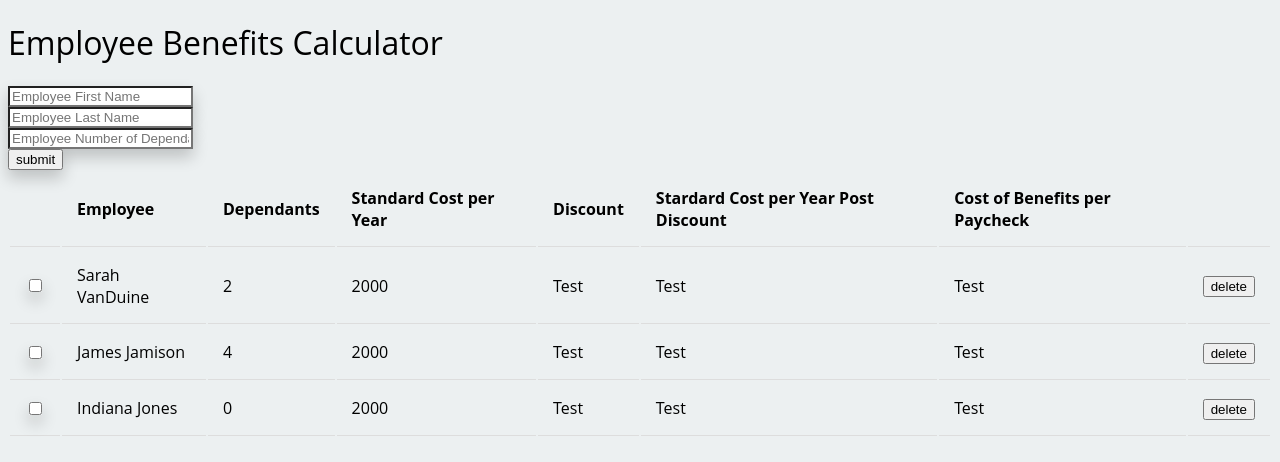
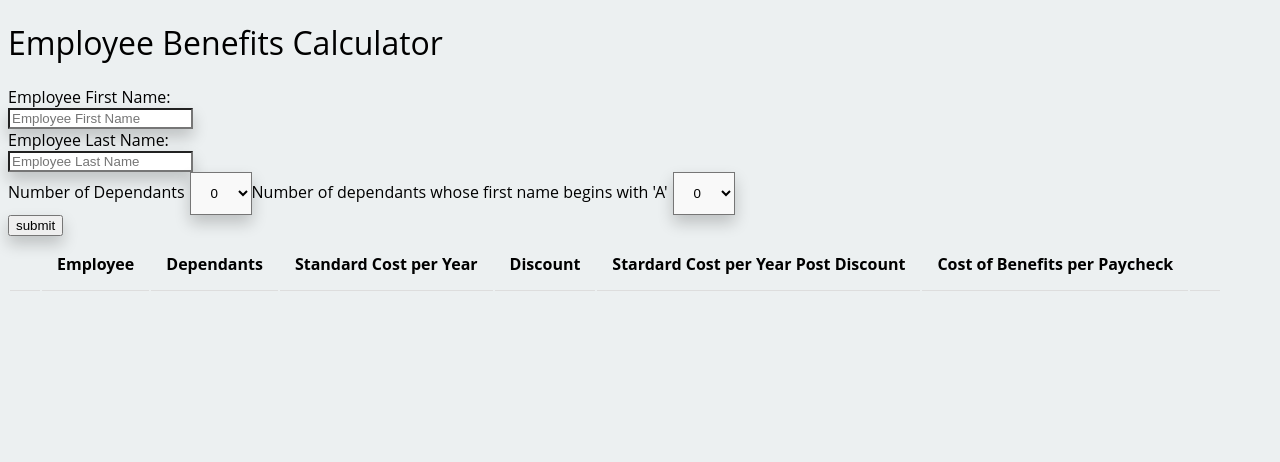
Before and after one commit to s3vanduine/ReactApplication, a React (Create React App) app: page / in a window 1280 px wide. Shown: the top 462 px of the page. Built offline with nearby package versions, Linux system fonts and the light colour scheme; the HTML template or start-up script is replaced by a standard one.

Commit message:
Working basic version

```diff
--- a/src/App.js
+++ b/src/App.js
@@ -7,27 +7,27 @@ import uuid from 'uuid';
 class App extends React.Component {
   state = {
     employees: [
-      {
-        id: uuid.v4(),
-        firstName: 'Sarah',
-        lastName: 'VanDuine',
-        numOfDependants: 2,
-        payCheck: 2000
-      },
-      {
-        id: uuid.v4(),
-        firstName: 'James',
-        lastName: 'Jamison',
-        numOfDependants: 4,
-        payCheck: 2000
-      },
-      {
-        id: uuid.v4(),
-        firstName: 'Indiana',
-        lastName: 'Jones',
-        numOfDependants: 0,
-        payCheck: 2000
-      }
+      // {
+      //   id: uuid.v4(),
+      //   firstName: 'Sarah',
+      //   lastName: 'VanDuine',
+      //   numOfDependants: 2,
+      //   payCheck: 2000
+      // },
+      // {
+      //   id: uuid.v4(),
+      //   firstName: 'James',
+      //   lastName: 'Jamison',
+      //   numOfDependants: 4,
+      //   payCheck: 2000
+      // },
+      // {
+      //   id: uuid.v4(),
+      //   firstName: 'Indiana',
+      //   lastName: 'Jones',
+      //   numOfDependants: 0,
+      //   payCheck: 2000
+      // }
     ]
   }
 
@@ -36,7 +36,6 @@ class App extends React.Component {
     this.setState({ employees: this.state.employees.map(employee => {
       if(employee.id === id){
         console.log("Id " + {id} + " selected")
-        //set values equal to the returned values
       }
       return employee
     })
@@ -47,16 +46,52 @@ class App extends React.Component {
     this.setState({ employees: [...this.state.employees.filter(employee => employee.id !== id)]})
   }
 
-  addEmployee = (firstName, lastName, numOfDependants) => {
+  addEmployee = (firstName, lastName, numOfDependants, numOfDependantsWithANames) => {
+
+    var discount = this.calculate(firstName, numOfDependantsWithANames);
+    //const paycheck = 2000;
+    const paycheckPerYear = 26;
+    const costOfDependant = 500;
+    const costOfEmployee = 1000;
+    const standardCost = numOfDependants*costOfDependant + costOfEmployee;
+    const postDiscount = standardCost - discount;
+    const costOfBenefitsPerPaycheck = (postDiscount/paycheckPerYear).toFixed(2);
+
     const newEmployee = {
       id: uuid.v4(),
       firstName,
       lastName,
-      numOfDependants
+      numOfDependants,
+      standardCost,
+      discount,
+      postDiscount,
+      costOfBenefitsPerPaycheck
     }
     this.setState({
       employees: [...this.state.employees, newEmployee]
     })
+  }
+
+  calculate = (firstName, numOfDependantsWithANames) => {
+    console.log("Calculating discount for " + firstName)
+    const costOfBeneifitsPerEmployeePerYear = 1000;
+    const costOfBenefitsPerDepedantPerYear = 500;
+    const discountPercentage = .1;
+    const discountLetter = 'A';
+
+    var discount = 0;
+    if(firstName.toString().substring(0, 1).toUpperCase() === discountLetter){
+      discount += costOfBeneifitsPerEmployeePerYear * discountPercentage;
+    }
+    for(var i = 0; i < numOfDependantsWithANames; i++){
+      discount += costOfBenefitsPerDepedantPerYear * discountPercentage
+    }
+    // dependantNames.forEach(element => {
+    //   if(element.substring(0,1) === discountLetter){
+    //      discount += costOfBenefitsPerDepedantPerYear * discountPercentage;
+    //   }
+    // })
+    return discount;
   }
 
   render()
--- a/src/components/AddEmployee.js
+++ b/src/components/AddEmployee.js
@@ -6,7 +6,8 @@ class AddEmployee extends React.Component {
         //employee: {
             firstName: "",
             lastName: "",
-            numOfDependants: 0
+            numOfDependants: 0,
+            numOfDependantsWithANames: 0
         //}
     }
 
@@ -16,16 +17,46 @@ class AddEmployee extends React.Component {
 
     onSubmit = (e) => {
         e.preventDefault();
-        this.props.addEmployee(this.state.firstName, this.state.lastName, this.state.numOfDependants);
+        this.props.addEmployee(this.state.firstName, this.state.lastName, this.state.numOfDependants, this.state.numOfDependantsWithANames);
     }
+
+    //get this working
+    createSelectList = () => {
+        let selectOptions = [];
+        for(var i = 0; i <= 15; i++){
+            selectOptions.push(<option value={i}>{i}</option>)
+        }
+        return {
+          selectOptions
+        }
+      }
 
     render()
     {
     return(
         <form onSubmit={this.onSubmit}>
-            <input type="text" name="firstName" placeholder="Employee First Name" onChange={this.onChange}/>
-            <input type="text" name="lastName" placeholder="Employee Last Name" onChange={this.onChange}/>
-            <input type="text" name="numOfDependants" placeholder="Employee Number of Dependants" onChange={this.onChange}/>
+            <label> Employee First Name:
+                 <input type="text" name="firstName" placeholder="Employee First Name" onChange={this.onChange}/>
+            </label>
+            <label> Employee Last Name:
+                <input type="text" name="lastName" placeholder="Employee Last Name" onChange={this.onChange}/>
+            </label>
+            <label className="dropdown">Number of Dependants
+                <select name="numOfDependants" className="dropdown-content" defaultValue="0" onChange={this.onChange}>
+                    {/*this.createSelectList()*/}
+                    <option value="0">0</option>
+                    <option value="1">1</option>
+                    <option value="2">2</option>
+                </select>
+            </label>
+            <label className="dropdown">Number of dependants whose first name begins with 'A'
+                <select name="numOfDependantsWithANames" className="dropdown-content" defaultValue="0" onChange={this.onChange}>
+                    {/*this.createSelectList()*/}
+                    <option value="0">0</option>
+                    <option value="1">1</option>
+                    <option value="2">2</option>
+                </select>
+            </label>
             <input type="submit" value="submit"/>
         </form>
     )
--- a/src/components/EmployeeProfile.js
+++ b/src/components/EmployeeProfile.js
@@ -6,16 +6,16 @@ class EmployeeProfile extends React.Component {
 
   render()
   {
-    const {id, firstName, lastName, numOfDependants, payCheck} = this.props.employee
+    const {id, firstName, lastName, numOfDependants, standardCost, discount, postDiscount, costOfBenefitsPerPaycheck} = this.props.employee
    return(
         <tr>
             <td><input type="checkbox" onChange={ this.props.selectEmployee.bind(this, id)}></input></td>
             <td>{ firstName + ' ' + lastName }</td>
             <td>{ numOfDependants }</td>
-            <td>{ payCheck }</td>
-            <td>Test</td>
-            <td>Test</td>
-            <td>Test</td>
+            <td>{ standardCost }</td>
+            <td>{ discount }</td>
+            <td>{ postDiscount }</td>
+            <td>{ costOfBenefitsPerPaycheck }</td>
             <td><button onClick={this.props.deleteEmployee.bind(this, id)}>delete</button></td>
         </tr>
    )
--- a/src/index.css
+++ b/src/index.css
@@ -32,7 +32,7 @@ h1, h2, h3, h4, h5 {
 }
 
 .dropdown-content {
-  position: absolute;
+  position: inline;
   background-color: #f9f9f9;
   min-width: 50px;
   box-shadow: 0px 8px 16px 0px rgba(0,0,0,0.2);
```
